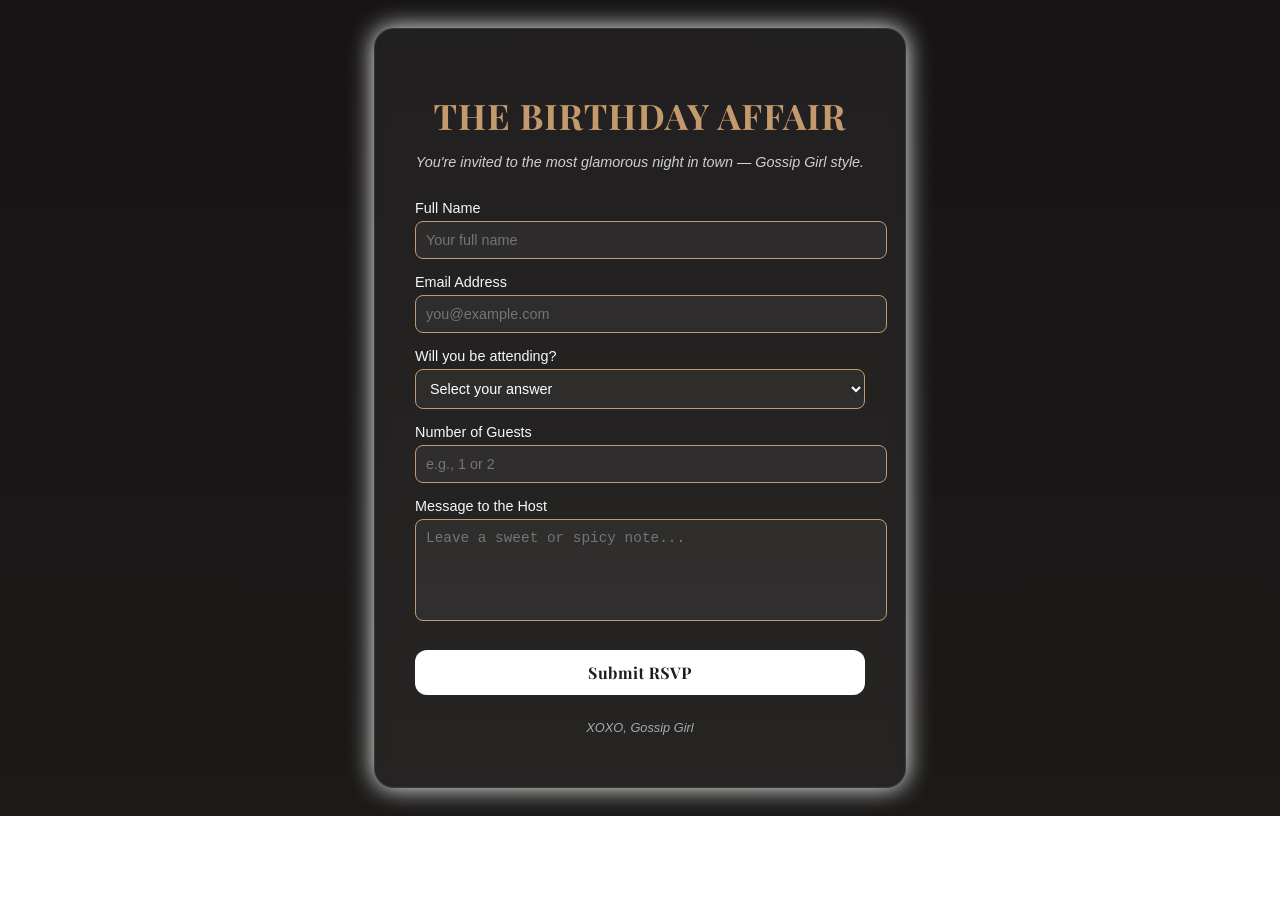
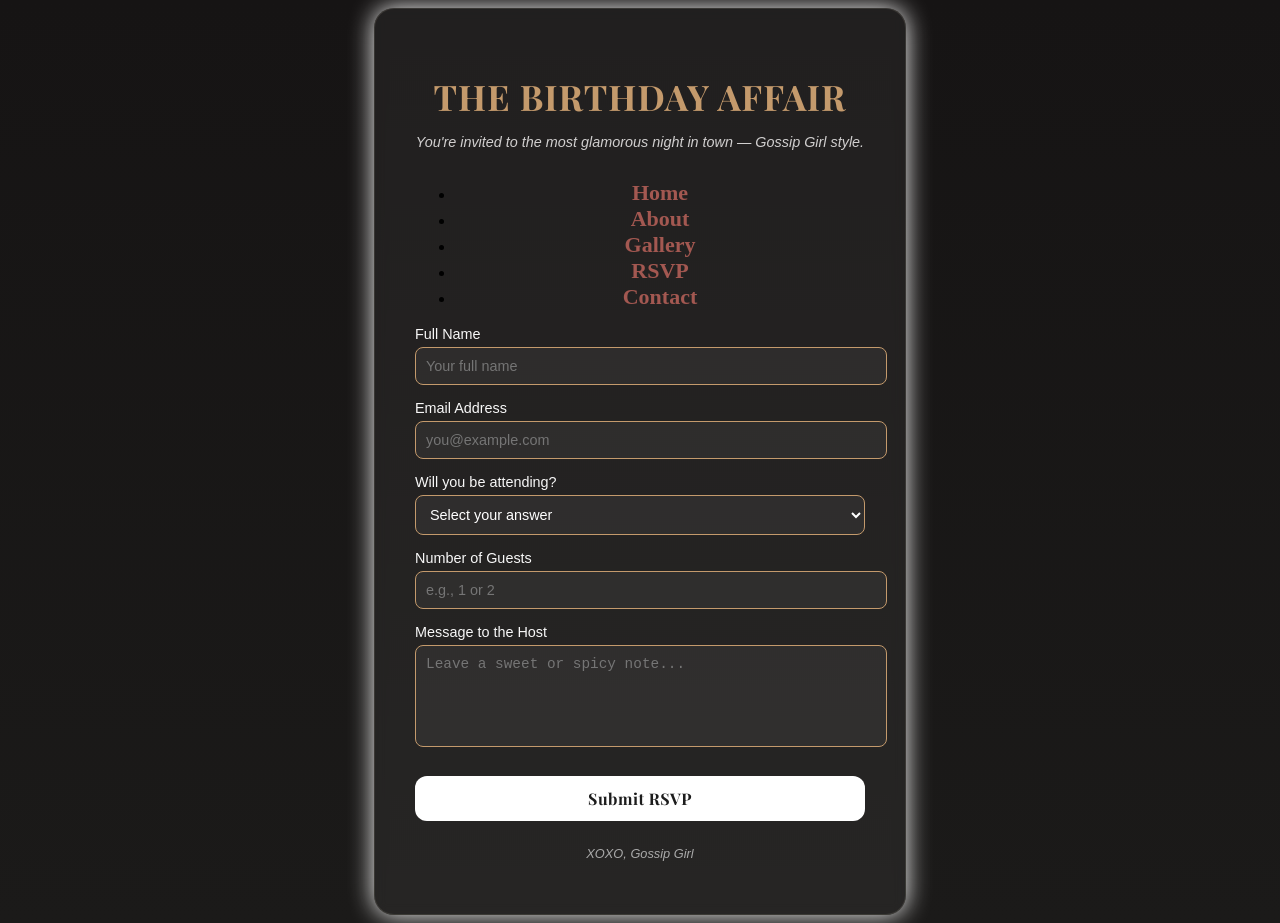
Before and after one commit to allyaputriazzis/allyaazzis, a plain HTML site: page rsvp.html in a window 1280 px wide. Before the commit the page ends 816 px from the top, so only its background shows below. Drawn offline with nearby package versions, Linux system fonts and the light colour scheme.

Commit message:
Update rsvp.html

```diff
--- a/rsvp.html
+++ b/rsvp.html
@@ -11,6 +11,16 @@
   <div class="rsvp-container">
     <h1>THE BIRTHDAY AFFAIR</h1>
     <p class="subtitle">You're invited to the most glamorous night in town — Gossip Girl style.</p>
+<nav>
+  <ul>
+    <li><a href="index.html#home">Home</a></li>
+    <li><a href="about.html">About</a></li>
+    <li><a href="index.html#gallery">Gallery</a></li>
+    <li><a href="rsvp.html" class="active">RSVP</a></li>
+    <li><a href="index.html#contact">Contact</a></li>
+  </ul>
+</nav>
+
 
     <form action="#" method="post">
       <label for="name">Full Name</label>
```
